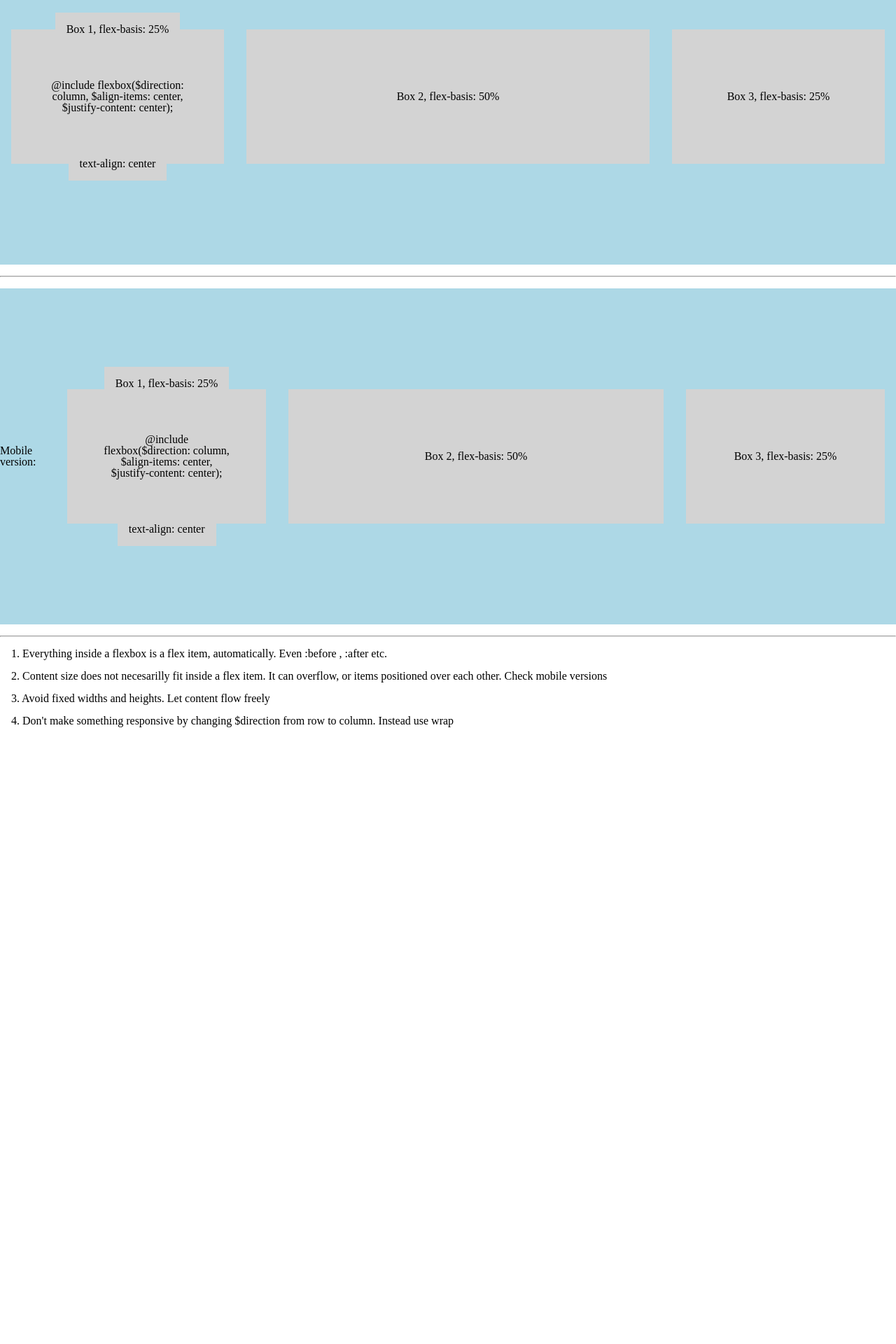
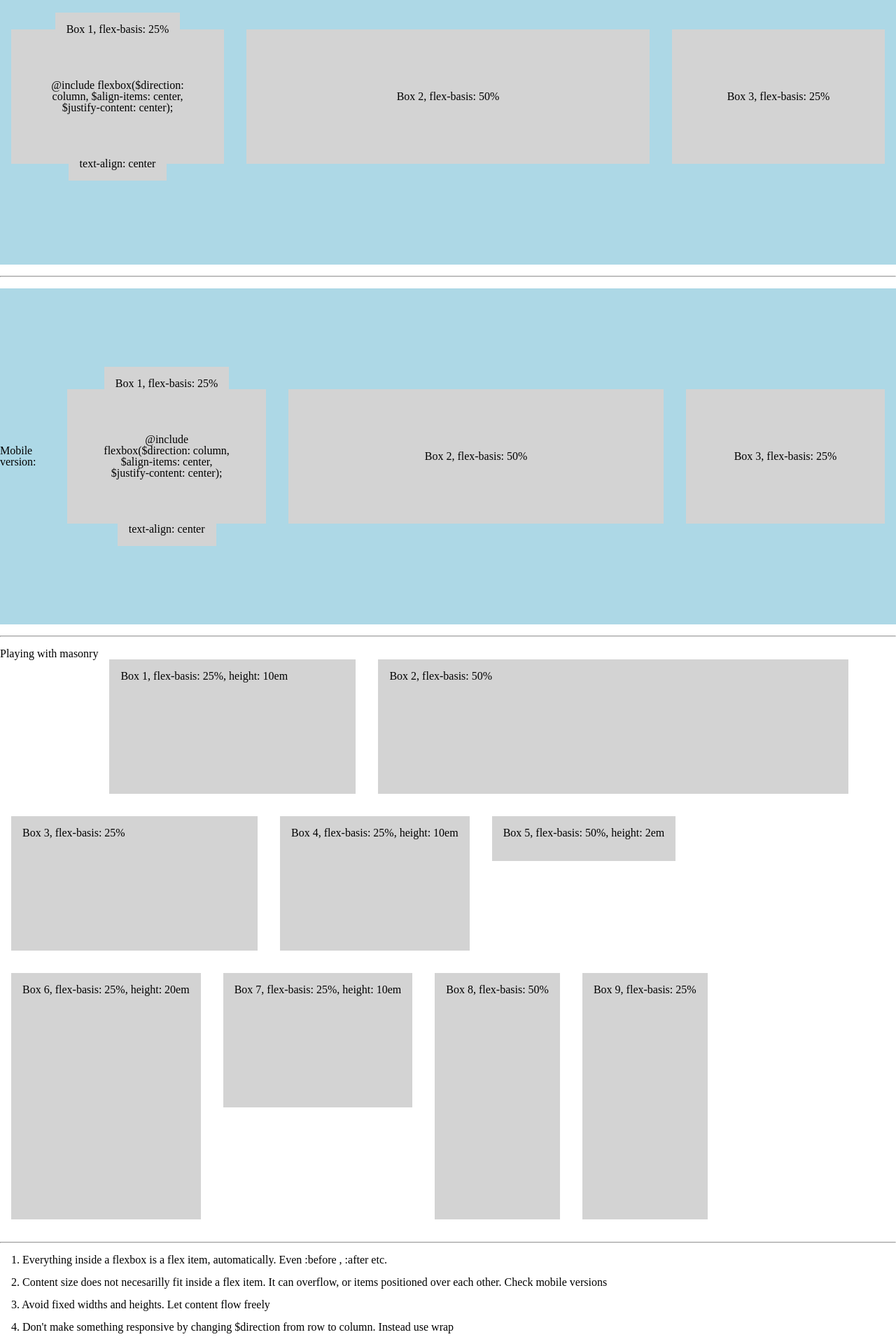
Before and after one commit to metamn/flexbox, a Jekyll site: the page built from index.html, in a window 1280 px wide. Shown: the part 764-2684 px from the top of the page at 70% size. Built offline with Jekyll 4.4.1, drawn with Linux system fonts in a browser that asks for light colours; nearby versions of some CDN libraries; before the commit the page ends 1818 px from its top, so only the background shows below that.

Commit message:
Playing with masonry

```diff
--- a/assets/styles/screen.css
+++ b/assets/styles/screen.css
@@ -30,11 +30,15 @@ html body #container2 { display: -webkit-box; /* OLD - iOS 6-, Safari 3.1-6 */ d
 html body #container2 .box { -webkit-box-ordinal-group: 1; -moz-box-ordinal-group: 1; -webkit-order: 0; -ms-flex-order: 0; order: 0; -webkit-box-flex: 2; -webkit-flex-grow: 2; -moz-flex-grow: 2; -ms-flex-positive: 2; flex-grow: 2; -webkit-flex-shrink: 1; -moz-flex-shrink: 1; -ms-flex-negative: 1; flex-shrink: 1; -webkit-flex-basis: auto; -moz-flex-basis: auto; -ms-flex-preferred-size: auto; flex-basis: auto; -webkit-align-self: auto; -moz-align-self: auto; -ms-flex-item-align: auto; align-self: auto; }
 html body #container3, html body #container4 { display: -webkit-box; /* OLD - iOS 6-, Safari 3.1-6 */ display: -moz-box; /* OLD - Firefox 19- (buggy but mostly works) */ display: -ms-flexbox; /* TWEENER - IE 10 */ display: -webkit-flex; /* NEW - Chrome */ display: flex; /* NEW, Spec - Opera 12.1, Firefox 20+ */ }
 html body #container3 #box2, html body #container4 #box2 { -webkit-box-ordinal-group: 1; -moz-box-ordinal-group: 1; -webkit-order: 0; -ms-flex-order: 0; order: 0; -webkit-box-flex: 2; -webkit-flex-grow: 2; -moz-flex-grow: 2; -ms-flex-positive: 2; flex-grow: 2; -webkit-flex-shrink: 1; -moz-flex-shrink: 1; -ms-flex-negative: 1; flex-shrink: 1; -webkit-flex-basis: auto; -moz-flex-basis: auto; -ms-flex-preferred-size: auto; flex-basis: auto; -webkit-align-self: auto; -moz-align-self: auto; -ms-flex-item-align: auto; align-self: auto; }
-html body #container5, html body #container6, html body #container7 { display: -webkit-box; /* OLD - iOS 6-, Safari 3.1-6 */ display: -moz-box; /* OLD - Firefox 19- (buggy but mostly works) */ display: -ms-flexbox; /* TWEENER - IE 10 */ display: -webkit-flex; /* NEW - Chrome */ display: flex; /* NEW, Spec - Opera 12.1, Firefox 20+ */ }
-html body #container5 #box1, html body #container5 #box3, html body #container6 #box1, html body #container6 #box3, html body #container7 #box1, html body #container7 #box3 { -webkit-flex-basis: 25%; -moz-flex-basis: 25%; -ms-flex-preferred-size: 25%; flex-basis: 25%; }
-html body #container5 #box2, html body #container6 #box2, html body #container7 #box2 { -webkit-flex-basis: 50%; -moz-flex-basis: 50%; -ms-flex-preferred-size: 50%; flex-basis: 50%; }
+html body #container5, html body #container6, html body #container7, html body #container8 { display: -webkit-box; /* OLD - iOS 6-, Safari 3.1-6 */ display: -moz-box; /* OLD - Firefox 19- (buggy but mostly works) */ display: -ms-flexbox; /* TWEENER - IE 10 */ display: -webkit-flex; /* NEW - Chrome */ display: flex; /* NEW, Spec - Opera 12.1, Firefox 20+ */ }
+html body #container5 #box1, html body #container5 #box3, html body #container6 #box1, html body #container6 #box3, html body #container7 #box1, html body #container7 #box3, html body #container8 #box1, html body #container8 #box3 { -webkit-flex-basis: 25%; -moz-flex-basis: 25%; -ms-flex-preferred-size: 25%; flex-basis: 25%; }
+html body #container5 #box2, html body #container6 #box2, html body #container7 #box2, html body #container8 #box2 { -webkit-flex-basis: 50%; -moz-flex-basis: 50%; -ms-flex-preferred-size: 50%; flex-basis: 50%; }
 html body #container6, html body #container7 { display: -webkit-box; /* OLD - iOS 6-, Safari 3.1-6 */ display: -moz-box; /* OLD - Firefox 19- (buggy but mostly works) */ display: -ms-flexbox; /* TWEENER - IE 10 */ display: -webkit-flex; /* NEW - Chrome */ display: flex; /* NEW, Spec - Opera 12.1, Firefox 20+ */ -webkit-box-align: center; -ms-flex-align: center; -webkit-align-items: center; -moz-align-items: center; align-items: center; height: 30em; background: lightblue; }
 html body #container6 .box, html body #container7 .box { display: -webkit-box; /* OLD - iOS 6-, Safari 3.1-6 */ display: -moz-box; /* OLD - Firefox 19- (buggy but mostly works) */ display: -ms-flexbox; /* TWEENER - IE 10 */ display: -webkit-flex; /* NEW - Chrome */ display: flex; /* NEW, Spec - Opera 12.1, Firefox 20+ */ -webkit-box-direction: normal; -moz-box-direction: normal; -webkit-box-orient: vertical; -moz-box-orient: vertical; -webkit-flex-direction: column; -ms-flex-direction: column; flex-direction: column; -webkit-box-pack: center; -ms-flex-pack: center; -webkit-justify-content: center; -moz-justify-content: center; justify-content: center; -webkit-box-align: center; -ms-flex-align: center; -webkit-align-items: center; -moz-align-items: center; align-items: center; height: 10em; text-align: center; }
 html body #container6 .box p, html body #container7 .box p { background: lightgray; padding: 1em; margin: 1em; }
 @media only screen and (max-width: 37.499em) { html body #container7 { display: -webkit-box; /* OLD - iOS 6-, Safari 3.1-6 */ display: -moz-box; /* OLD - Firefox 19- (buggy but mostly works) */ display: -ms-flexbox; /* TWEENER - IE 10 */ display: -webkit-flex; /* NEW - Chrome */ display: flex; /* NEW, Spec - Opera 12.1, Firefox 20+ */ -webkit-flex-wrap: wrap; -ms-flex-wrap: wrap; flex-wrap: wrap; height: auto; }
   html body #container7 #box1, html body #container7 #box2, html body #container7 #box3 { -webkit-flex-basis: 100%; -moz-flex-basis: 100%; -ms-flex-preferred-size: 100%; flex-basis: 100%; height: auto; } }
+html body #container8 { display: -webkit-box; /* OLD - iOS 6-, Safari 3.1-6 */ display: -moz-box; /* OLD - Firefox 19- (buggy but mostly works) */ display: -ms-flexbox; /* TWEENER - IE 10 */ display: -webkit-flex; /* NEW - Chrome */ display: flex; /* NEW, Spec - Opera 12.1, Firefox 20+ */ -webkit-flex-wrap: wrap; -ms-flex-wrap: wrap; flex-wrap: wrap; }
+html body #container8 #box1, html body #container8 #box4, html body #container8 #box7 { height: 10em; }
+html body #container8 #box5 { height: 2em; }
+html body #container8 #box6 { height: 20em; }
--- a/index.html
+++ b/index.html
@@ -74,6 +74,21 @@ title: Home
 </div>
 
 
+<hr/>
+
+<div id="container8" class="container">
+  Playing with masonry
+  <div id="box1" class="box">Box 1, flex-basis: 25%, height: 10em</div>
+  <div id="box2" class="box">Box 2, flex-basis: 50%</div>
+  <div id="box3" class="box">Box 3, flex-basis: 25%</div>
+  <div id="box4" class="box">Box 4, flex-basis: 25%, height: 10em</div>
+  <div id="box5" class="box">Box 5, flex-basis: 50%, height: 2em</div>
+  <div id="box6" class="box">Box 6, flex-basis: 25%, height: 20em</div>
+  <div id="box7" class="box">Box 7, flex-basis: 25%, height: 10em</div>
+  <div id="box8" class="box">Box 8, flex-basis: 50%</div>
+  <div id="box9" class="box">Box 9, flex-basis: 25%</div>
+</div>
+
 
 <hr/>
 
```
Also changed, not shown: assets/styles/pages/_default.scss (+18 -1 lines), 2 other files.
